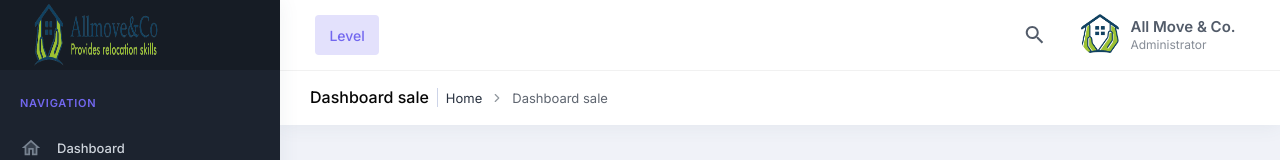
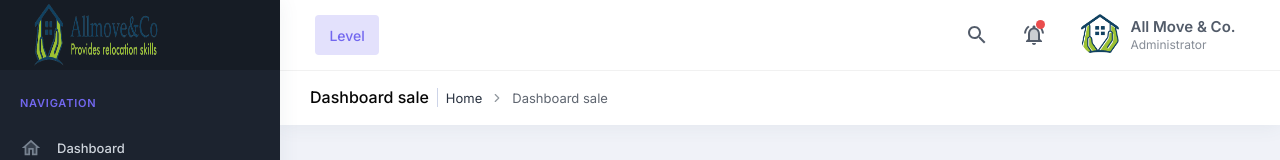
Before and after one commit to Nerony-Git/allmove-booking-system, an Angular app: page / in a window 1280 px wide. Shown: the top 160 px of the page. Built offline with nearby package versions, Linux system fonts and the light colour scheme.

Commit message:
added notification component

```diff
--- a/src/app/header/header.component.html
+++ b/src/app/header/header.component.html
@@ -66,6 +66,7 @@
 		<div class="ml-auto">
 			<ul class="list-unstyled">
 				<app-search></app-search>
+                <app-notificaion></app-notificaion>
 				<app-profile></app-profile>
 			</ul>
 		</div>
```
